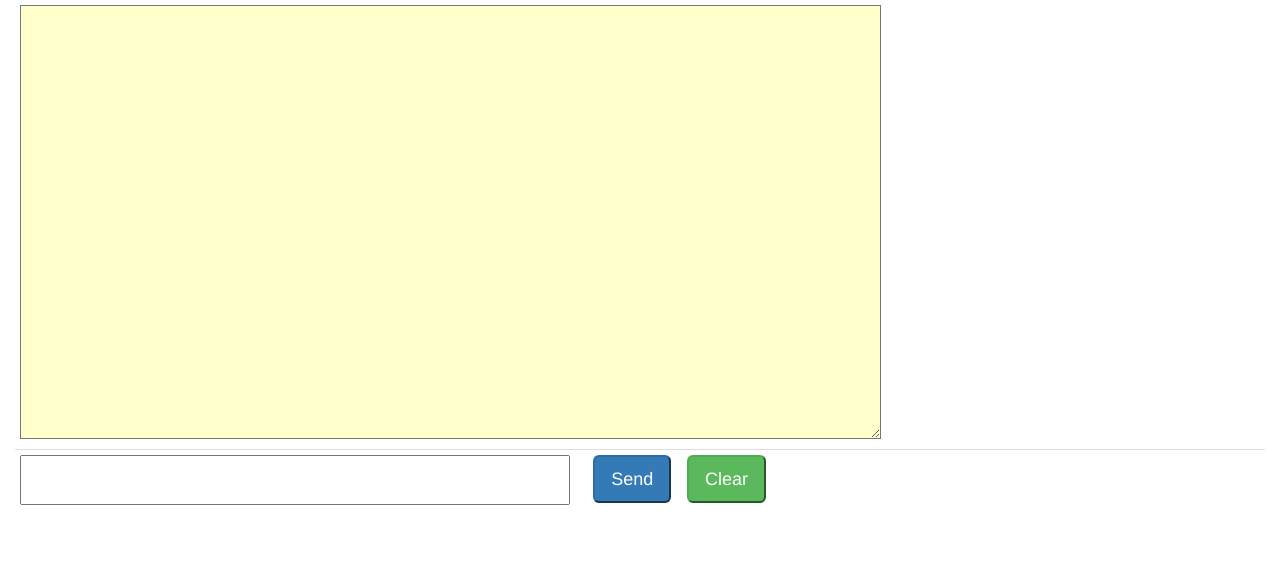
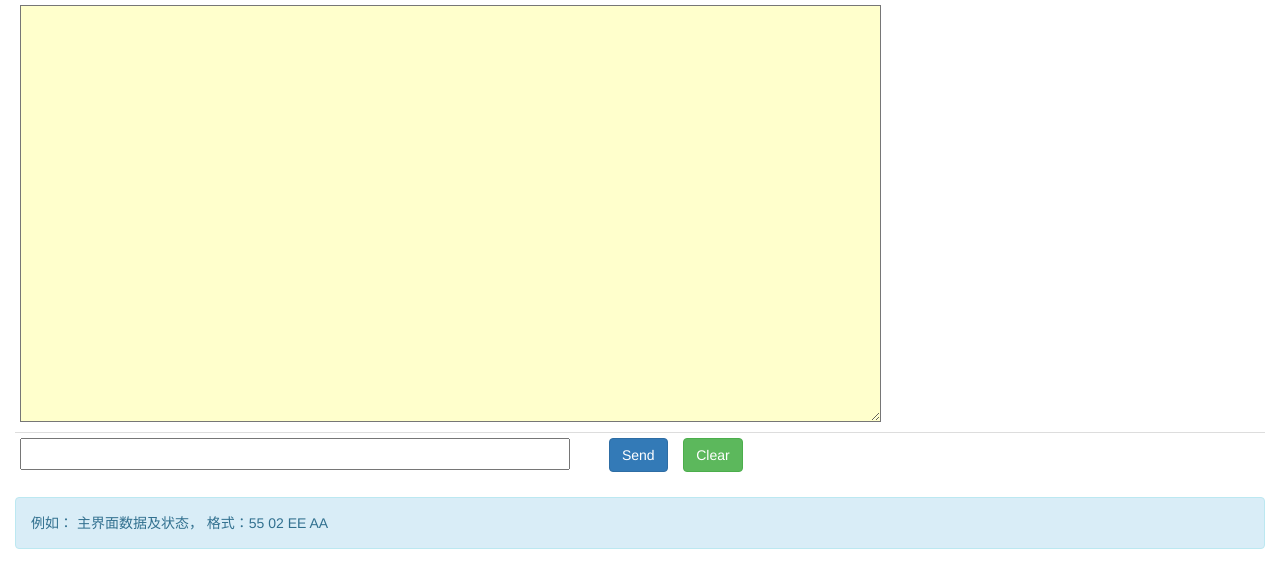
Before and after one commit to kzeng/thrmp, a Flask app: page /debug_console in a window 1280 px wide. Shown: the part 101-689 px from the top of the page. Run offline with Flask 2, Linux system fonts and the light colour scheme; some libraries are stand-ins or nearby versions.

Commit message:
add debug console

```diff
--- a/templates/debug_console.html
+++ b/templates/debug_console.html
@@ -13,23 +13,28 @@
 		<table class="table table-hover table-condensed">
 			<tr >
 				<td>
-				<textarea id="debug_info" spellcheck="false" rows="25" cols="120" style="background-color:#FFFFCC; font-size: 12px"></textarea>
+				<textarea id="debug_info" spellcheck="false" rows="24" cols="120" style="background-color:#FFFFCC; font-size: 12px"></textarea>
 				</td>
 			</tr>
 			<tr>
 				<td>
-					<input type="text" id="cmd_str" style="width:550px;height:50px" placeholder="">
-                    &nbsp;&nbsp;&nbsp;&nbsp;
-                    <button class="btn-lg btn-primary" id="btn_set_debug_cmd">
+					<input type="text" id="cmd_str" style="width:550px;height:32px" placeholder="">
+                    &nbsp;&nbsp;&nbsp;&nbsp;&nbsp;&nbsp;&nbsp;&nbsp;
+                    <button class="btn btn-primary" id="btn_set_debug_cmd">
 					Send
 					</button>
 					&nbsp;&nbsp;
-					<button class="btn-lg btn-success" id="btn_clear">
+					<button class="btn btn-success" id="btn_clear">
 					Clear
 					</button>
 				</td>
 			</tr>
-		</table>
+        </table>
+
+        <div class="alert alert-info" role="alert">
+        例如： 主界面数据及状态， 格式：55 02 EE AA
+        </div>
+
     </div>
 
 </div>
```
